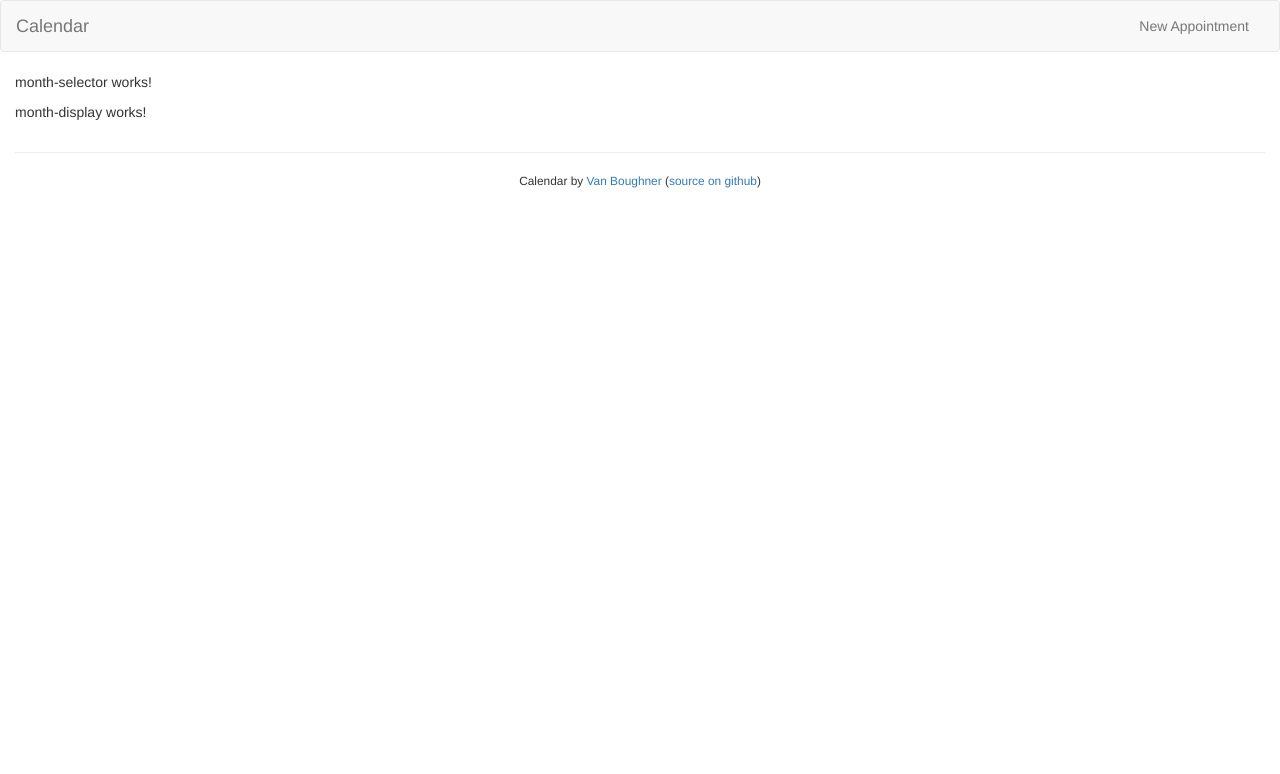
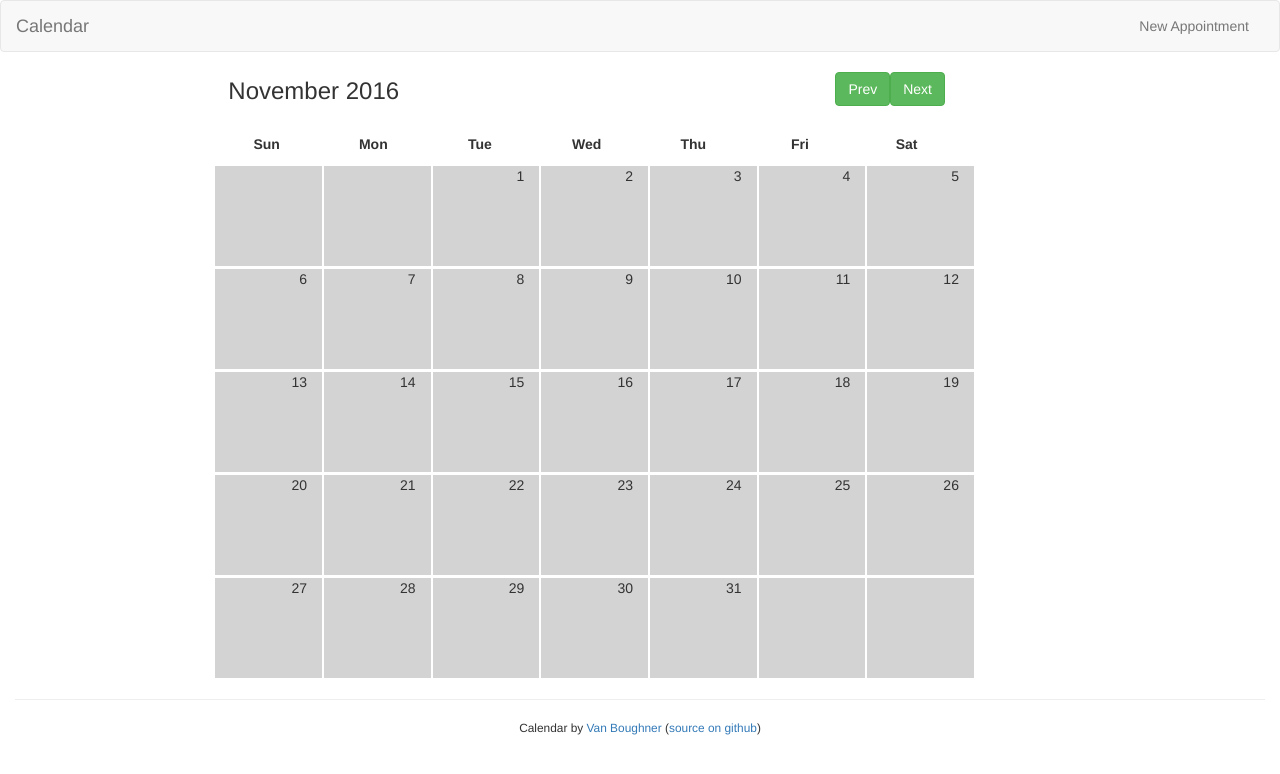
Before and after one commit to vboughner/calendar, an Angular app: page /calendar in a window 1280 px wide. Shown: the top 774 px of the page. Built offline with nearby package versions, Linux system fonts and the light colour scheme.

Commit message:
got a basic calendar display working, no way of selecting it yet

```diff
--- a/src/app/calendar/month/month-display.component.html
+++ b/src/app/calendar/month/month-display.component.html
@@ -1,3 +1,14 @@
-<p>
-  month-display works!
-</p>
+<div class="row">
+  <div class="col-sm-2"></div>
+  <div *ngFor="let name of weekDayNames" class="col-sm-1 text-center">
+    <p><strong>{{name}}</strong></p>
+  </div>
+  <div class="col-sm-3"></div>
+</div>
+<div *ngFor="let week of weeksInMonth" class="row">
+  <div class="col-sm-2"></div>
+  <div *ngFor="let day of daysInWeek" class="col-sm-1 calendar-day-box">
+    <p *ngIf="hasDayInChart(week, day)" class="text-right">{{dayInChart(week, day)}}</p>
+  </div>
+  <div class="col-sm-3"></div>
+</div>
--- a/src/app/calendar/month/month-display.component.ts
+++ b/src/app/calendar/month/month-display.component.ts
@@ -1,15 +1,52 @@
 import { Component, OnInit } from '@angular/core';
 
+/*
+ * Displays a chart/grid of the currently selected month.
+ */
 @Component({
   selector: 'app-month-display',
   templateUrl: './month-display.component.html',
-  styles: []
+  styles: [`
+    .calendar-day-box {
+      background-color: lightgray;
+      margin-top: 2px;
+      margin-left: 2px;
+      min-height: 100px;
+    }
+  `]
 })
 export class MonthDisplayComponent implements OnInit {
+  weekDayNames: string[] = ['Sun', 'Mon', 'Tue', 'Wed', 'Thu', 'Fri', 'Sat'];
+  daysInWeek: number[] = [0, 1, 2, 3, 4, 5, 6];
+
+  selectedYear: number = 2016;
+  selectedMonth: number = 11;        // January is 1, December is 12
+  numDaysInMonth: number = 31;       // number of days in the selected month
+  weekdayFirstOfMonth: number = 2;   // which weekday selected month begins, Sunday is 0, Saturday is 6
+  weeksInMonth: number[] = [0,1,2,3,4]; // an element for each weeks that must appear in calendar for selected month (usually 5 or 6 elements)
+
 
   constructor() { }
 
   ngOnInit() {
   }
 
+  // returns the number that should be showing in the month grid at the given location,
+  // (week, day) is (0, 0) at the top left of the calendar, returns -1 if the selectedMonth
+  // doesn't have a day in the given location
+  dayInChart(week: number, day: number) {
+    const dayInChart = (week * 7) + day - this.weekdayFirstOfMonth;
+    if (dayInChart >= 0 && dayInChart < this.numDaysInMonth) {
+      return dayInChart + 1;
+    }
+    else {
+      return -1;
+    }
+  }
+
+  // returns true if there should be a month number showing in the month grid at the given location,
+  // (week, day) is (0, 0) at the top left of the calendar
+  hasDayInChart(week: number, day: number) {
+    return(this.dayInChart(week, day) != -1);
+  }
 }
--- a/src/app/calendar/month/month-selector.component.html
+++ b/src/app/calendar/month/month-selector.component.html
@@ -1,3 +1,11 @@
-<p>
-  month-selector works!
-</p>
+<div class="row calendar-month-selector">
+  <div class="col-sm-2"></div>
+  <div class="col-sm-4 text-left">
+    <h3 class="calendar-month-title">{{monthNames[selectedMonth - 1]}} {{selectedYear}}</h3>
+  </div>
+  <div class="col-sm-3 text-right">
+    <button class="btn btn-success">Prev</button>
+    <button class="btn btn-success">Next</button>
+  </div>
+  <div class="col-sm-3"></div>
+</div>
--- a/src/app/calendar/month/month-selector.component.ts
+++ b/src/app/calendar/month/month-selector.component.ts
@@ -3,9 +3,20 @@ import { Component, OnInit } from '@angular/core';
 @Component({
   selector: 'app-month-selector',
   templateUrl: './month-selector.component.html',
-  styles: []
+  styles: [`
+    .calendar-month-selector {
+      margin-bottom: 20px;
+    }
+    .calendar-month-title {
+      margin-top: 0.25em;
+    }
+  `]
 })
 export class MonthSelectorComponent implements OnInit {
+  monthNames: string[] = ['January', 'February', 'March', 'April', 'May', 'June', 'July', 'August', 'September', 'October', 'November', 'December'];
+
+  selectedYear: number = 2016;
+  selectedMonth: number = 11;        // January is 1, December is 12
 
   constructor() { }
 
```
